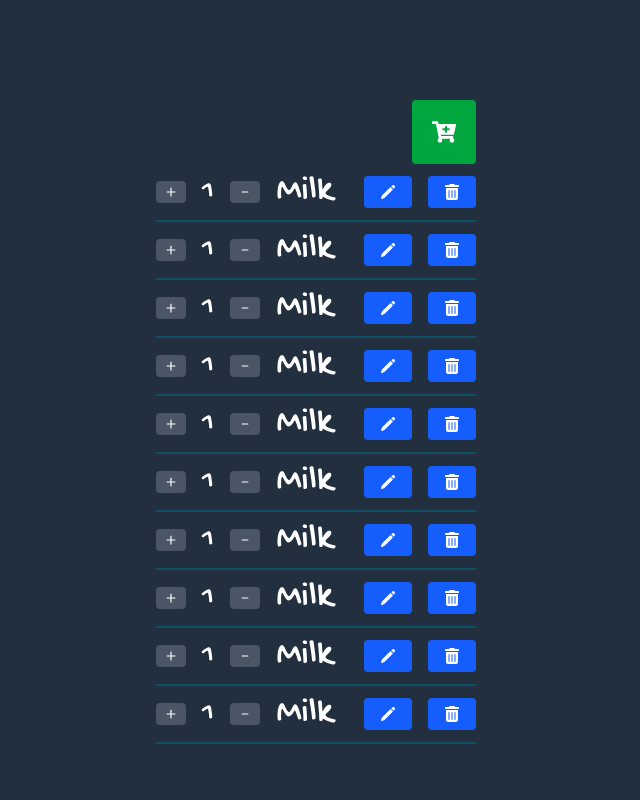
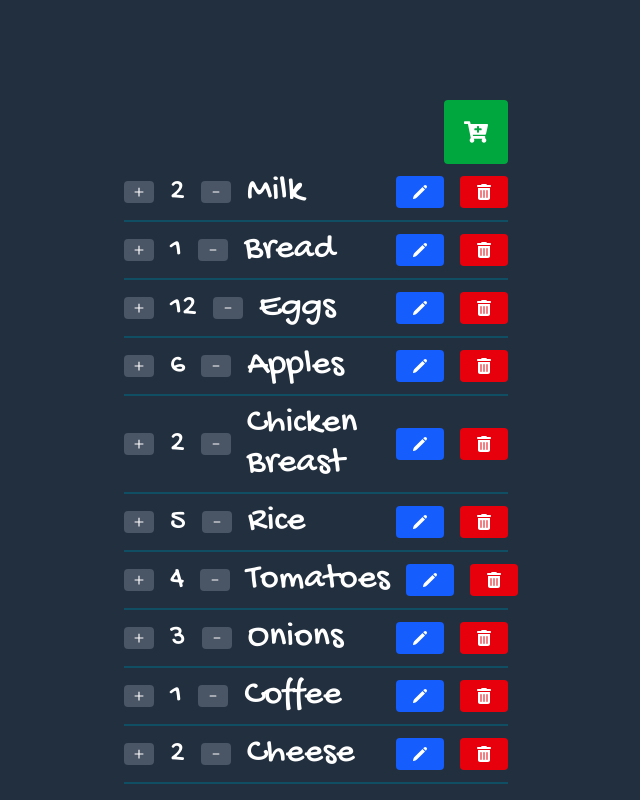
Before and after one commit to CabutinBenciel0425/shopping-list, a React (Vite) app: page / in a window 1280 px wide. Shown: the whole page, without its empty margins (324-964 px from the left). Built offline with nearby package versions, Linux system fonts and the light colour scheme.

Commit message:
Populate the data into the list

```diff
--- a/src/App.tsx
+++ b/src/App.tsx
@@ -1,13 +1,16 @@
 import Header from "./components/Header";
 import List from "./components/List";
+import { ItemProvider } from "./context/ItemProvider";
 import "./styles.css";
 
 function App() {
   return (
-    <div className="w-[25%] h-[75%] border-black flex flex-col">
-      <Header />
-      <List />
-    </div>
+    <ItemProvider>
+      <div className="w-[30%] h-[75%] border-black flex flex-col">
+        <Header />
+        <List />
+      </div>
+    </ItemProvider>
   );
 }
 
--- a/src/UI/Actions.tsx
+++ b/src/UI/Actions.tsx
@@ -2,7 +2,8 @@ import { HiPencil } from "react-icons/hi2";
 import { FaTrashCan } from "react-icons/fa6";
 import Button from "./Button";
 
-function Actions() {
+function Actions({ id }: { id: number }) {
+  console.log(id);
   return (
     <div className="flex items-center gap-4">
       <Button
@@ -12,7 +13,7 @@ function Actions() {
         <HiPencil />
       </Button>
       <Button
-        variant="medium"
+        variant="danger"
         onClick={() => console.log("Clicked delete button")}
       >
         <FaTrashCan />
--- a/src/UI/Button.tsx
+++ b/src/UI/Button.tsx
@@ -2,7 +2,7 @@ import clsx from "clsx";
 
 type ButtonProps = {
   children: React.ReactNode;
-  variant: "large" | "medium" | "small";
+  variant: "large" | "medium" | "small" | "danger";
   onClick: () => void;
   className?: string;
 };
@@ -20,6 +20,7 @@ export default function Button({
     large: "p-5 text-2xl bg-green-600 hover:bg-green-700",
     medium: "px-4 py-2 text-base bg-blue-600 hover:bg-blue-700",
     small: "px-2 py-1 text-sm bg-gray-600 hover:bg-gray-700",
+    danger: "px-4 py-2 text-base bg-red-600 hover:bg-red-700 text-white",
   };
 
   return (
--- a/src/UI/ListItem.tsx
+++ b/src/UI/ListItem.tsx
@@ -10,15 +10,16 @@ type ListItemProps = {
 };
 
 export default function ListItem({ item }: ListItemProps) {
+  const { id, item: product, quantity } = item;
   return (
     <li className="grid grid-cols-[auto_1fr_auto] gap-4 items-center py-2 border-b-2 border-b-cyan-900">
-      <Quantity />
+      <Quantity quantity={quantity} id={id} />
 
       <div>
-        <p className="text-4xl">Milk</p>
+        <p className="text-4xl">{product}</p>
       </div>
 
-      <Actions />
+      <Actions id={id} />
     </li>
   );
 }
--- a/src/UI/Quantity.tsx
+++ b/src/UI/Quantity.tsx
@@ -2,13 +2,14 @@ import { IoMdAdd } from "react-icons/io";
 import { BsDash } from "react-icons/bs";
 import Button from "./Button";
 
-function Quantity() {
+function Quantity({ quantity, id }: { quantity: number; id: number }) {
+  console.log(id);
   return (
     <div className="flex items-center gap-4">
       <Button variant="small" onClick={() => console.log("Increase quantity")}>
         <IoMdAdd />
       </Button>
-      <span className="text-3xl">1</span>
+      <span className="text-3xl">{quantity}</span>
       <Button variant="small" onClick={() => console.log("Decrease quantity")}>
         <BsDash />
       </Button>
--- a/src/components/List.tsx
+++ b/src/components/List.tsx
@@ -1,11 +1,13 @@
+import { useItems } from "../hooks/useItems";
 import ListItem from "../UI/ListItem";
-import { Items } from "../data/Items";
 
 export default function List() {
+  const { state } = useItems();
+
   return (
     <div>
       <ul>
-        {Items.map((item) => (
+        {state.items.map((item) => (
           <ListItem item={item} key={item.id} />
         ))}
       </ul>
```
